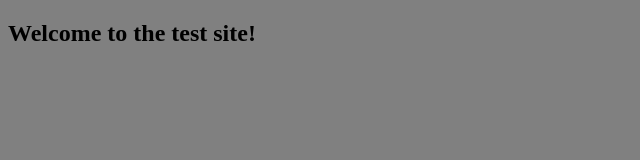
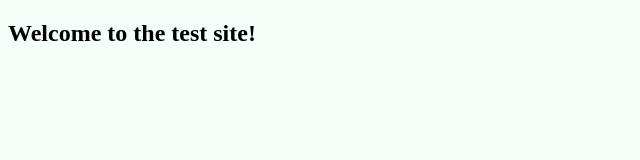
Before and after one commit to ashwinpathak/test_proj_2, a plain HTML site: page index.html in a window 1280 px wide. Shown: the whole page, without its empty margins (0-640 px from the left). Drawn offline with Linux system fonts and the light colour scheme.

Commit message:
test
test

```diff
--- a/index.html
+++ b/index.html
@@ -7,7 +7,7 @@
     <title>Test site</title>
     <style type="text/css">
         body {
-            background-color: grey;
+            background-color: mintcream;
         }
     </style>
 </head>
```
Also changed, not shown: 1 other file.
